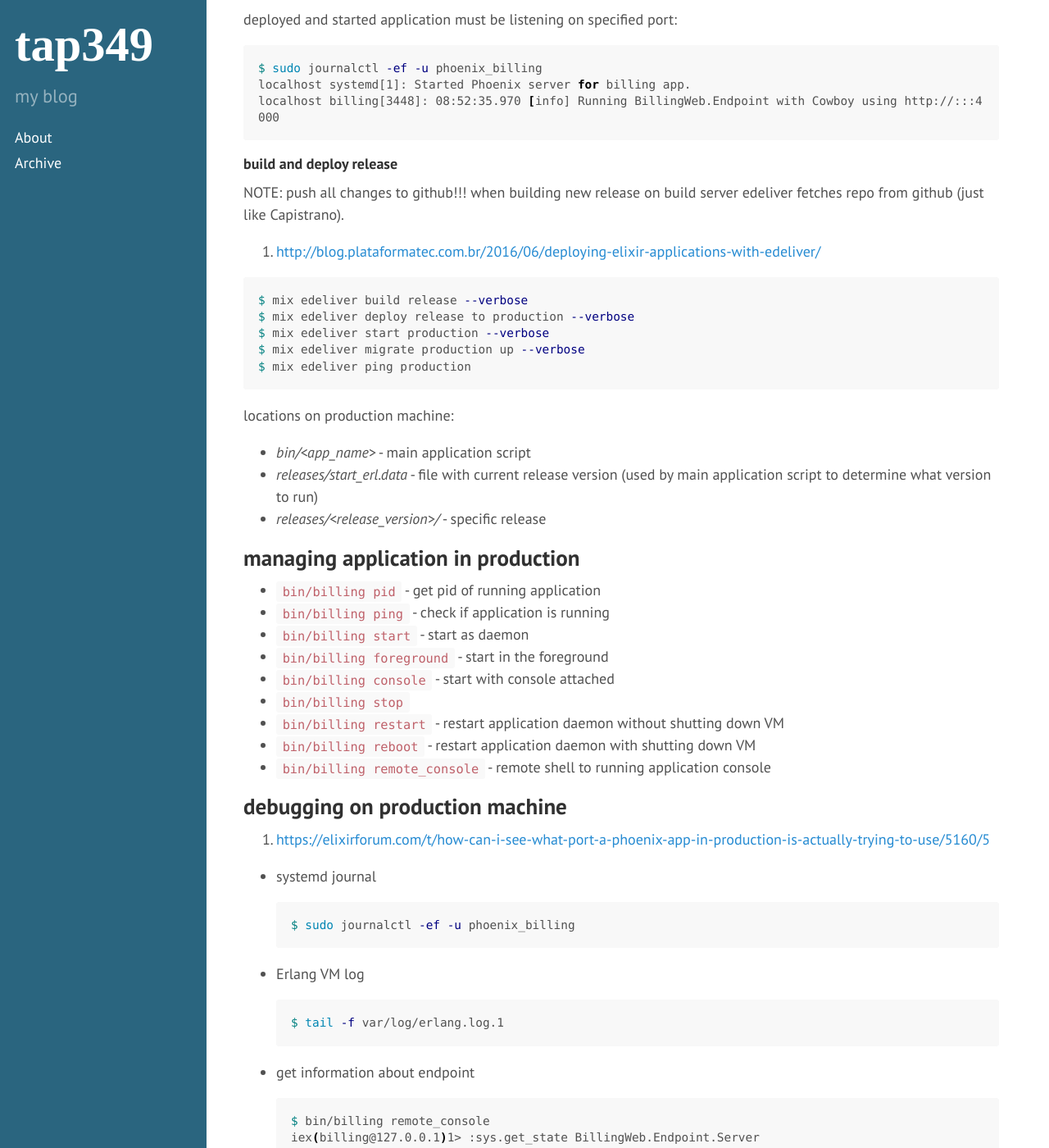
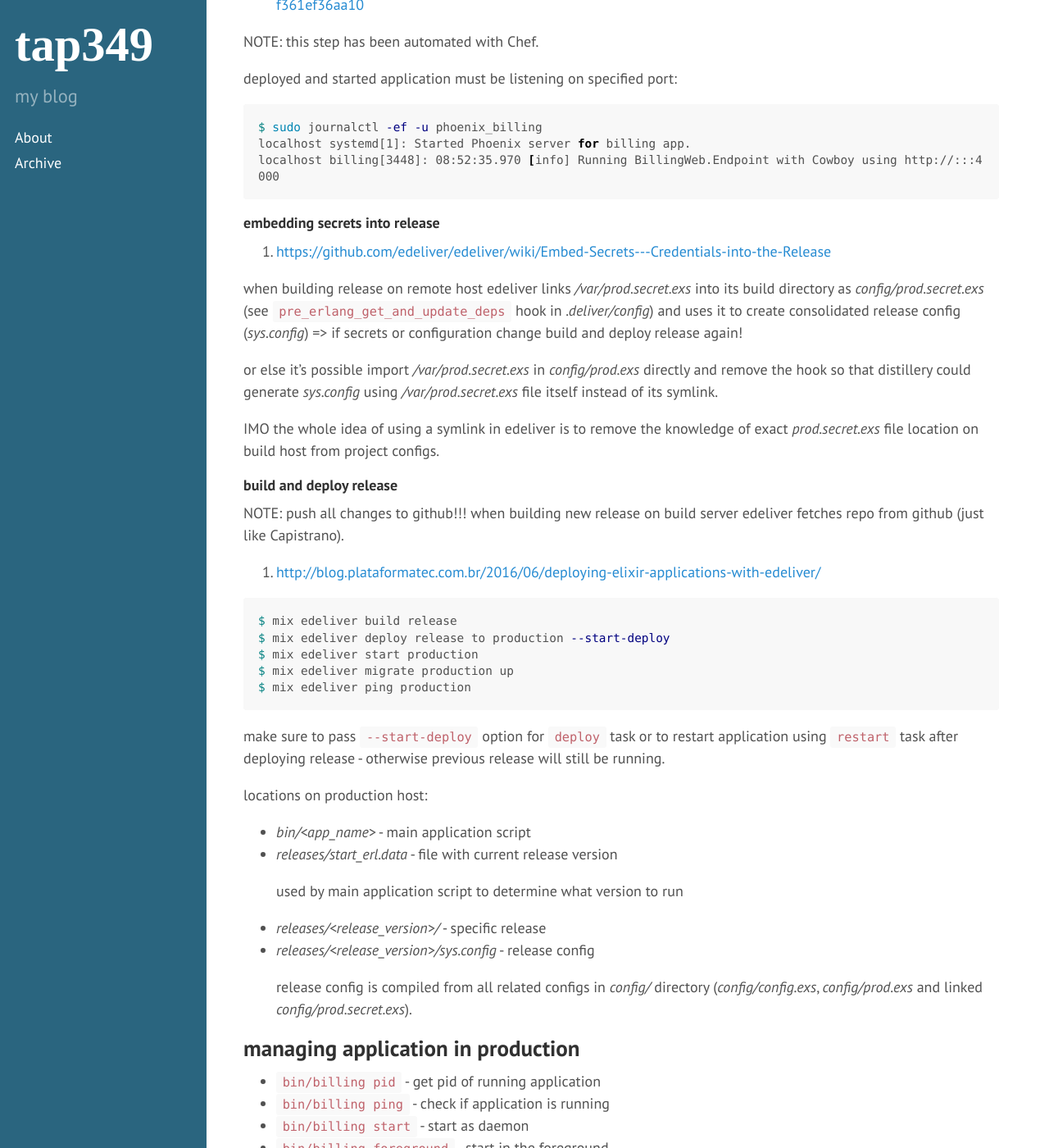
Before and after one commit to tap349/tap349.github.io, a Jekyll site: the page built from _posts/2017-08-02-elixir-deployment.md, in a window 1280 px wide and 1400 px high, scrolled down 6939 px. Shown: the whole window at 82% size. Built offline with Jekyll 4.4.1, drawn with Linux system fonts in a browser that asks for light colours; some of the changed text lies outside the part shown.

Commit message:
update 2017-08-08_15:46:07

````diff
--- a/_posts/2017-08-02-elixir-deployment.md
+++ b/_posts/2017-08-02-elixir-deployment.md
@@ -22,7 +22,7 @@ complete guides:
 6. <https://medium.com/@zek/deploy-early-and-often-deploying-phoenix-with-edeliver-and-distillery-part-two-f361ef36aa10>
 7. <https://habrahabr.ru/post/320096/>
 
-NOTE: all paths on production machine are specified relative to
+NOTE: all paths on production host are specified relative to
       application directory located at _$DELIVER_TO/\<app\_name\>/_.
 
 ## preparing for deployment
@@ -33,9 +33,9 @@ NOTE: all paths on production machine are specified relative to
 
 1. <https://hexdocs.pm/phoenix/deployment.html#handling-of-your-application-secrets>
 
-- replace all values in _config/prod.exs_ with environment variables and set
-  those variables on production machine OR
-- hard-code secrets in _config/prod.exs_ and place it on production machine
+- replace all values in _config/prod.exs_ with environment variables and
+  set those variables on production host (dynamic configuration) OR
+- hard-code secrets in _config/prod.exs_ and place it on production host
   manually or via Chef, say, at _/var/prod.secret.exs_
 
   _config/prod.exs_:
@@ -44,6 +44,10 @@ NOTE: all paths on production machine are specified relative to
   - import_config "config/prod.secret.exs"
   + import_config "/var/prod.secret.exs"
   ```
+
+  NOTE: so it's not necessary to change `import_config` line when using
+        edeliver - it automatically links _/var/prod.secret.exs_ into
+        project directory as _config/prod.secret.exs_ when building release.
 
 ### assets
 
@@ -175,7 +179,7 @@ defmodule Release.Tasks do
 end
 ```
 
-on production machine:
+on production host:
 
 ```sh
 $ bin/billing stop
@@ -306,6 +310,23 @@ localhost systemd[1]: Started Phoenix server for billing app.
 localhost billing[3448]: 08:52:35.970 [info] Running BillingWeb.Endpoint with Cowboy using http://:::4000
 ```
 
+#### embedding secrets into release
+
+1. <https://github.com/edeliver/edeliver/wiki/Embed-Secrets---Credentials-into-the-Release>
+
+when building release on remote host edeliver links _/var/prod.secret.exs_
+into its build directory as _config/prod.secret.exs_
+(see `pre_erlang_get_and_update_deps` hook in _.deliver/config_)
+and uses it to create consolidated release config (_sys.config_) =>
+if secrets or configuration change build and deploy release again!
+
+or else it's possible import _/var/prod.secret.exs_ in _config/prod.exs_
+directly and remove the hook so that distillery could generate _sys.config_
+using _/var/prod.secret.exs_ file itself instead of its symlink.
+
+IMO the whole idea of using a symlink in edeliver is to remove the knowledge
+of exact _prod.secret.exs_ file location on build host from project configs.
+
 #### build and deploy release
 
 NOTE: push all changes to github!!! when building new release on build
@@ -314,19 +335,29 @@ NOTE: push all changes to github!!! when building new release on build
 1. <http://blog.plataformatec.com.br/2016/06/deploying-elixir-applications-with-edeliver/>
 
 ```sh
-$ mix edeliver build release --verbose
-$ mix edeliver deploy release to production --verbose
-$ mix edeliver start production --verbose
-$ mix edeliver migrate production up --verbose
+$ mix edeliver build release
+$ mix edeliver deploy release to production --start-deploy
+$ mix edeliver start production
+$ mix edeliver migrate production up
 $ mix edeliver ping production
 ```
 
-locations on production machine:
+make sure to pass `--start-deploy` option for `deploy` task or to
+restart application using `restart` task after deploying release -
+otherwise previous release will still be running.
+
+locations on production host:
 
 - _bin/\<app\_name\>_ - main application script
 - _releases/start_erl.data_ - file with current release version
-  (used by main application script to determine what version to run)
+
+  used by main application script to determine what version to run
+
 - _releases/\<release\_version\>/_ - specific release
+- _releases/\<release\_version\>/sys.config_ - release config
+
+  release config is compiled from all related configs in _config/_ directory
+  (_config/config.exs_, _config/prod.exs_ and linked _config/prod.secret.exs_).
 
 ## managing application in production
 
@@ -340,7 +371,7 @@ locations on production machine:
 - `bin/billing reboot` - restart application daemon with shutting down VM
 - `bin/billing remote_console` - remote shell to running application console
 
-## debugging on production machine
+## debugging on production host
 
 1. <https://elixirforum.com/t/how-can-i-see-what-port-a-phoenix-app-in-production-is-actually-trying-to-use/5160/5>
 
````
